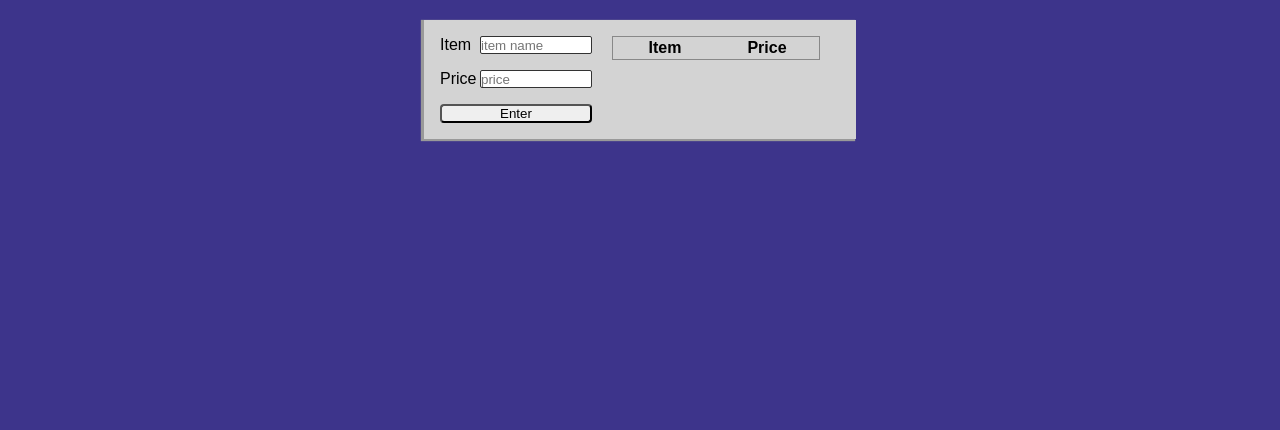
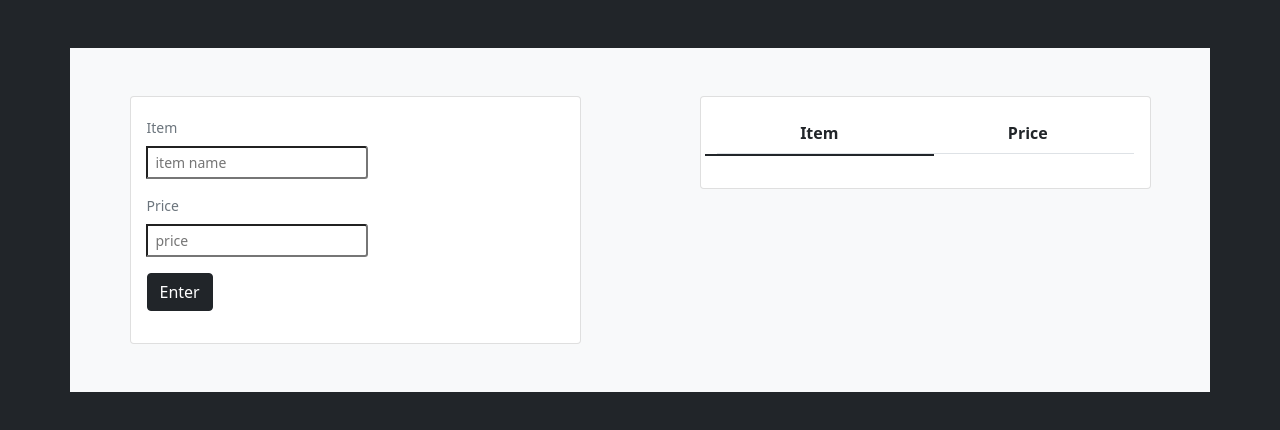
Before and after one commit to adamjralph/protojs, a website: page index.html in a window 1280 px wide. Drawn offline with nearby package versions, Linux system fonts and the light colour scheme.

Commit message:
updated styling using bootstrap

```diff
--- a/index.html
+++ b/index.html
@@ -4,32 +4,47 @@
   <meta charset="UTF-8">
   <meta http-equiv="X-UA-Compatible" content="IE=edge">
   <meta name="viewport" content="width=device-width, initial-scale=1.0">
-  <link rel="stylesheet" href="css/style.css">
+  <!-- <link rel="stylesheet" href="css/style.css"> -->
+  <link rel="stylesheet" href="https://cdn.jsdelivr.net/npm/bootstrap@5.1.3/dist/css/bootstrap.min.css" integrity="sha384-1BmE4kWBq78iYhFldvKuhfTAU6auU8tT94WrHftjDbrCEXSU1oBoqyl2QvZ6jIW3" crossorigin="anonymous">
   <title>ProtoJs</title>
 </head>
-<body>
+<body class="bg-dark">
     <div class="container">
+      <div class="row bg-light mt-5">
+        <div class="col-sm-5 mx-auto mt-5 mb-5">
+          <div class="card card-body">
             <!-- <h1 id="heading" class="heading">Expense Calculator</h1> -->
-    <form id="expenses-form" class="expenses-form">
-      <div class="input-group">
-        <span class="input-label">Item</span>
-        <input type="text" placeholder="item name" name="item name" id="nameInput" class="name input">
+            <form id="expenses-form" class="expenses-form form-text col-sm-4">
+              <div class="form-group">
+                <div class="input-group mb-3">
+                  <label class="input-label form-label">Item</label>
+                  <input type="text" placeholder="item name" name="item name" id="nameInput" class="name input form-control-sm">
                 </div>
-      <div class="input-group">
-        <span class="input-label">Price</span>
-        <input type="number" placeholder="price" name="item price" id="priceInput" class="price input">
-
               </div>
-      <button type="submit" id="enter" class="enter-btn btn">Enter</button>
+              <div class="form-group">
+                <div class="input-group mb-3">
+                  <label class="input-label form-label">Price</label>
+                  <input type="number" placeholder="price" name="item price" id="priceInput" class="price input form-control-sm">
+                </div>
+              </div>
+              <div class="form-group">
+                <div class="input-group mb-3">
+                  <button type="submit" id="enter" class="enter-btn btn btn-dark btn-block">Enter</button>
+                </div>
+              </div>
             </form>
-    <table id="item-list" class="item-list">
+          </div>
+        </div>
+        <div class="col-sm-5 mx-auto mt-5">
+          <div class="card card-body text-center">
+            <table id="item-list" class="item-list table col-sm">
               <thead class="table-head">
                 <tr>
-          <th>Item</th>
-          <th>Price</th>
+                  <th scope="col">Item</th>
+                  <th scope="col">Price</th>
                 </tr>
               </thead>
-      <tbody class="table-body">
+              <tbody class="table-body row">
                 <tr id="table-display" class="table-display">
                   <!-- <td id="result-item" class="result-item"></td>
                     <td id="result-price" class="result-price"></td> -->
@@ -37,7 +52,12 @@
               </tbody>
             </table>
           </div>
+      </div>
 
+      </div>
+
+
+    </div>
     <script type="module" src="index.js"></script>
     <script type="module" src="tests.js"></script>
   </body>
--- a/index.js
+++ b/index.js
@@ -72,11 +72,13 @@ function HTMLNameElementId(inputData) {
 
     if (i === 2) {
       let name = HTMLCreateTdElements().id = elementNameId;
+      HTMLCreateTdElements().className = 'row';
       assignInputDataToNewElement(firstIndex, elementNameId);
       console.log(name);
 
     } else if (i === 1) {
       let price = HTMLCreateTdElements().id = elementPriceId;
+      HTMLCreateTdElements().className = 'row';
       assignInputDataToNewElement(secondIndex, elementPriceId)
       console.log(price);
     }
```
Lines whose indentation alone changed are shown as unchanged.
